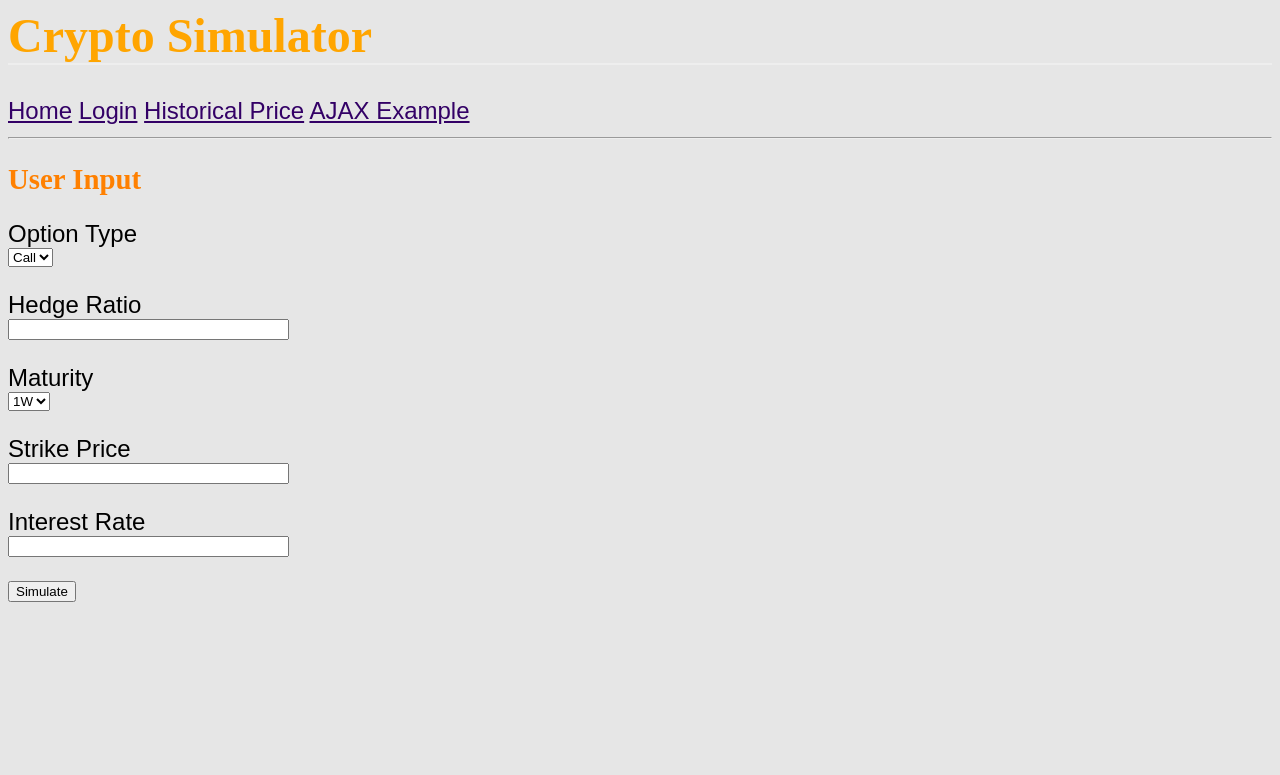
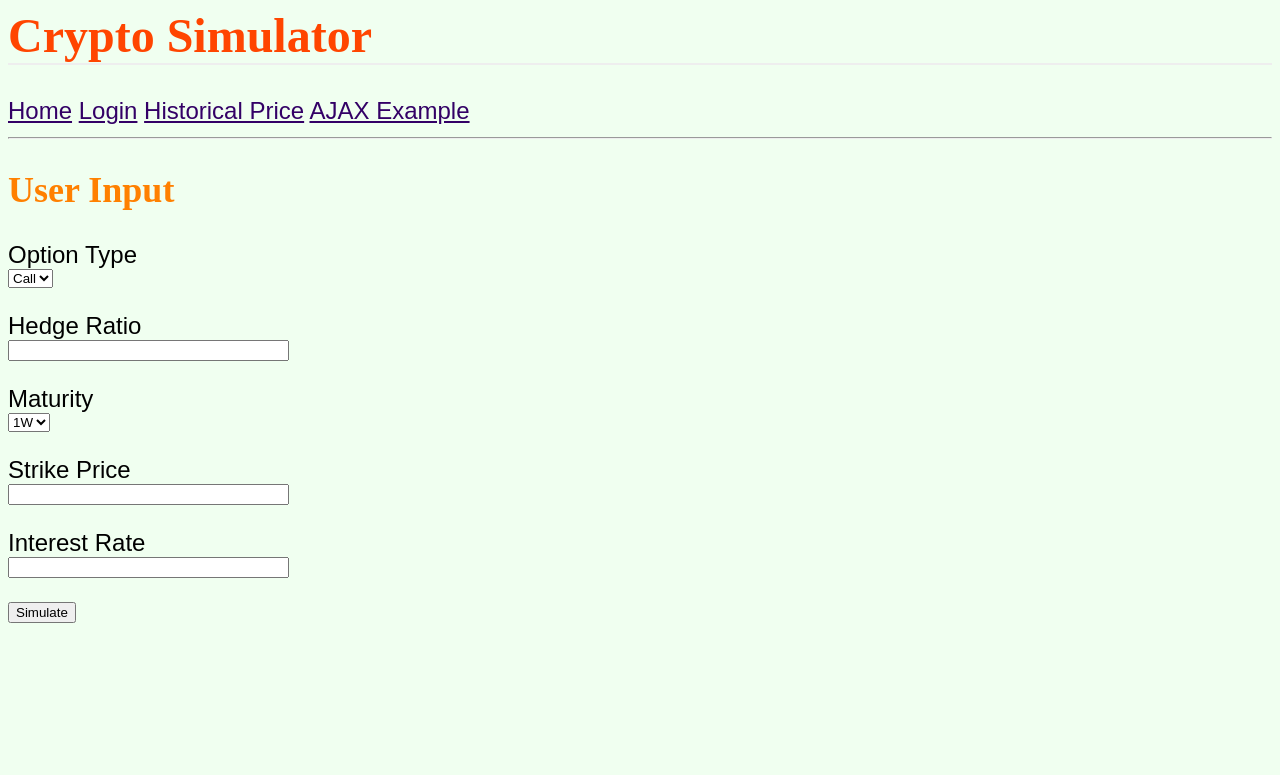
Before and after one commit to dano09/fin_sys_tech_project, a Flask app: page / in a window 1280 px wide. Shown: the top 775 px of the page. Run offline with Flask 2, Linux system fonts and the light colour scheme; parts of the project's set-up code (start-up, migrations or seed data) failed here and were passed over; some libraries are stand-ins or nearby versions.

Commit message:
css update

```diff
--- a/app/static/style.css
+++ b/app/static/style.css
@@ -1,13 +1,13 @@
 body {
     font-family: sans-serif;
-    background: #e6e6e6;
+    background: #F0FFF0;
     font-size: 1.5em;
 }
 
 head {
     font-family: Arial, Helvetica, sans-serif;
     color: #ffffe6;
-    font-size: 0.5em;
+    font-size: 0.2em;
 }
 
 
@@ -27,11 +27,11 @@ h1 {
 }
 
 h2 {
-    font-size: 1.2em;
+    font-size: 1.5em;
 }
 
 .myheader {
-    color: orange
+    color: #FF4500
 }
 
 .page {
```
